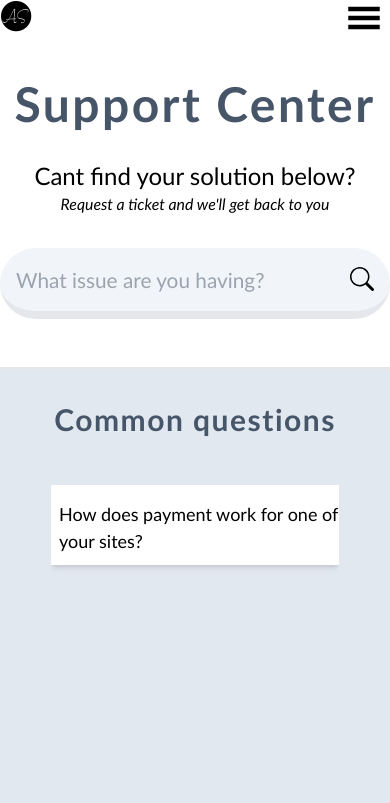
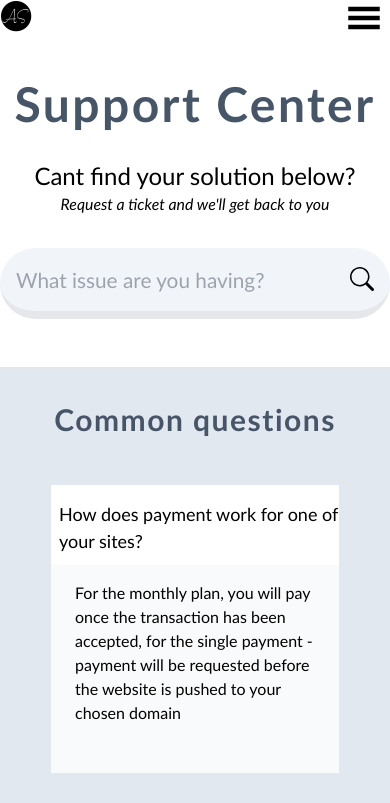
Before and after one commit to AroonSalotra/freelance-website, a Next.js app: page /support in a window 390 px wide. Shown: the top 803 px of the page. Built offline with nearby package versions, Linux system fonts and the light colour scheme.

Commit message:
remove thin font

```diff
--- a/components/SupportTab.tsx
+++ b/components/SupportTab.tsx
@@ -19,16 +19,16 @@ const SupportTab = ({ title, body }: TProps) => {
             <button onClick={() => setShowSupportTab(!showSupportTab)}
                 className="flex justify-between py-4 shadow-md w-full items-center hover:shadow-lg bg-white">
 
-                <p className="w-fit pl-2 text-left h-12 sm:w-[16.5rem] text-[18px] font-thin">{title}</p>
+                <p className="w-fit pl-2 text-left h-12 sm:w-[16.5rem] text-[18px]">{title}</p>
 
                 <FiArrowRight
                     className={`text-2xl transition-transform hidden
-                        ${showSupportTab ? "rotate-90" : ""} sm:flex`} />
+                        ${showSupportTab ? "rotate-90" : ""} md:flex`} />
             </button>
 
 
             <p className={`w-fit h-52 px-6 py-4 text-left transition-opacity font-light bg-gray-50
-            ${showSupportTab ? "opacity-1" : "opacity-0"}`}>
+            ${showSupportTab ? "md:opacity-1" : "md:opacity-0"}`}>
                 {body}
             </p>
 
```
